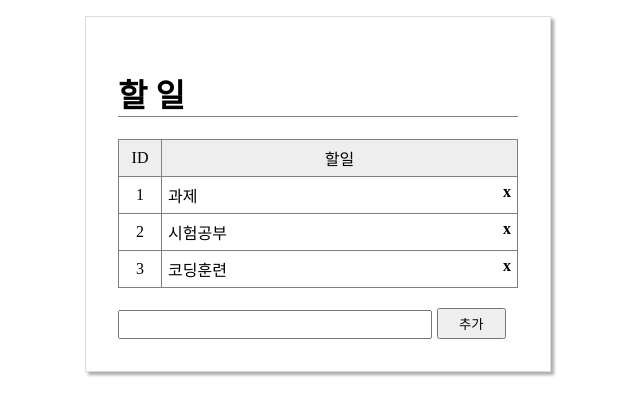
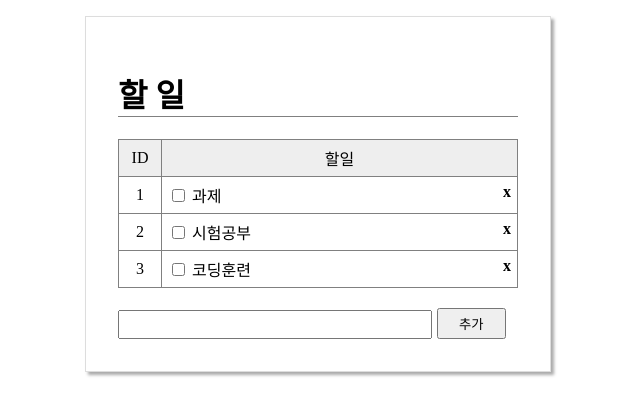
Before and after one commit to rltgjqmtkdydwk/25-1-frontend, a Vue app in the folder todo1/: page / in a window 1280 px wide. Shown: the top 416 px of the page, without its empty margins (322-962 px from the left). Built offline with nearby package versions, Linux system fonts and the light colour scheme.

Commit message:
완료 표시 기능

```diff
--- a/todo1/src/MyTodo.vue
+++ b/todo1/src/MyTodo.vue
@@ -2,9 +2,9 @@
 import { ref } from 'vue';
 
 const todos = ref([
-  { id: 1, title: "과제" },
-  { id: 2, title: "시험공부" },
-  { id: 3, title:"코딩훈련" }
+  { id: 1, title: "과제", done: false},
+  { id: 2, title: "시험공부", done: false },
+  { id: 3, title:"코딩훈련", done: false }
 ]);
 const title = ref('');
 
@@ -29,9 +29,12 @@ function deleteTodo(index) {
         <tr><td>ID</td><td>할일</td></tr>
       </thead>
       <tbody>
-        <tr v-for="(todo, index) in todos" v-bind:key="todo.id">
+        <tr v-for="(todo, index) in todos"
+            v-bind:key="todo.id" v-bind:class="{gray: todo.done}">
           <td>{{ todo.id }}</td>
-          <td>{{ todo.title }}
+          <td>
+            <input type="checkbox" v-model="todo.done" />
+            {{ todo.title }}
             <span v-on:click="deleteTodo(index)">x</span>
           </td>
         </tr>
@@ -50,7 +53,9 @@ td { border: 1px solid gray; padding: 6px; }
 td:nth-child(1) { text-align: center; width: 30px; }
 input[type=text] { padding: 5px; margin-right: 5px; width: 300px; }
 button { padding: 0.3em 1.5em; }
-span { font-weight: bold; float: right; }
-span:hover { color: red; cursor: pointer; }
+span { font-weight: bold; cursor: pointer; float: right; }
+span:hover { color: red; }
 tr:has(span:hover) { background-color: #ffd; }
+tr.gray { background-color: #f8f8f8; color: #bbb; text-decoration: line-through; }
+input[type=checkbox] { accent-color: #bbb; }
 </style>
```
